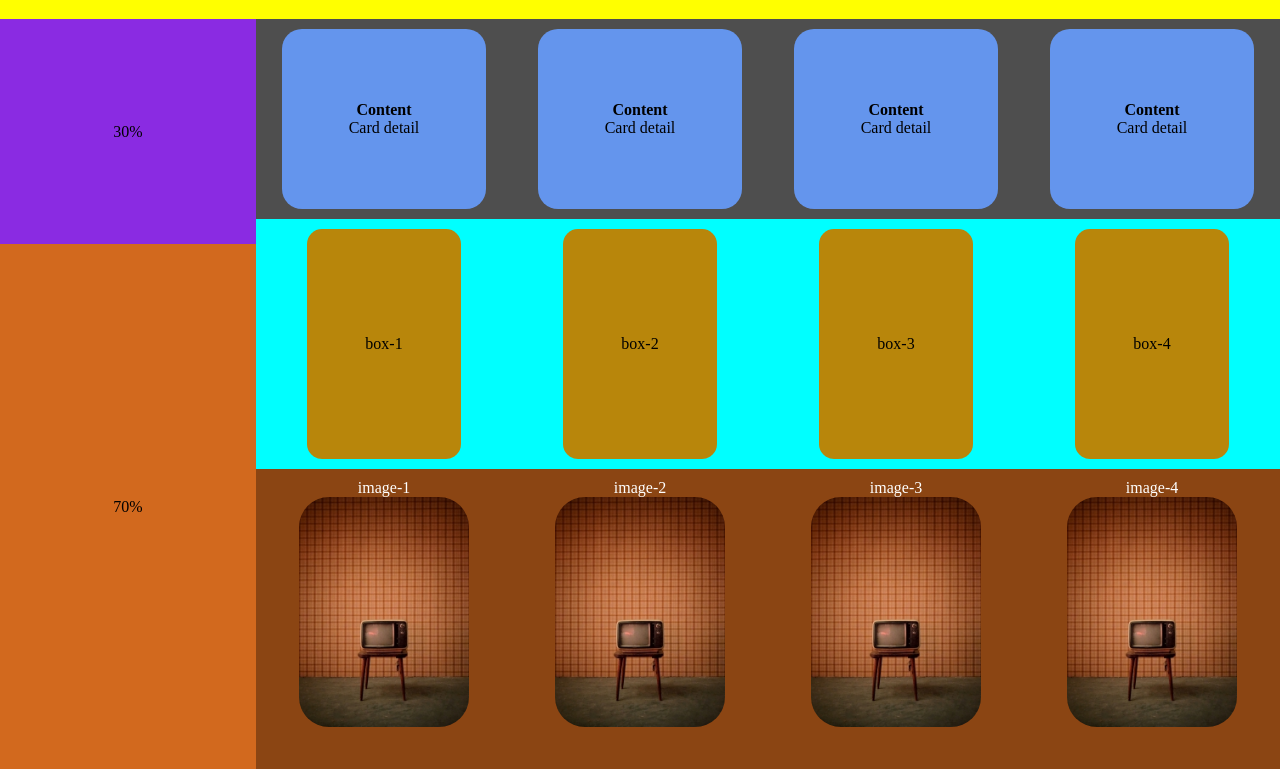
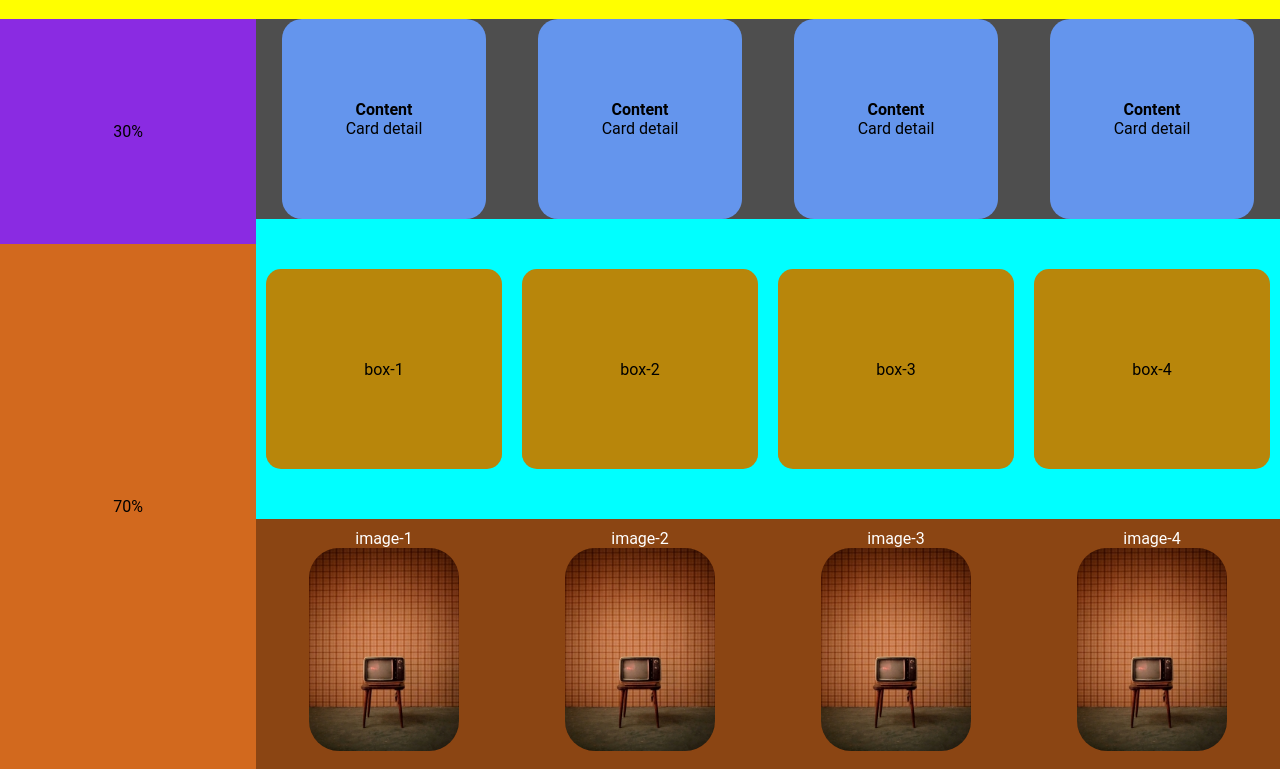
Before and after one commit to Seyidhuseyn/layout-flexible, a plain HTML site: page index.html in a window 1280 px wide. Shown: the part 51-820 px from the top of the page. Drawn offline with Linux system fonts and the light colour scheme.

Commit message:
ikinci21-01-2022

```diff
--- a/index.html
+++ b/index.html
@@ -57,7 +57,7 @@
                     <div class="image">image-1<img src="img1.jpg" alt=""></div>
                     <div class="image">image-2<img src="img1.jpg" alt=""></div>
                     <div class="image">image-3<img src="img1.jpg" alt=""></div>
-                    <div class="image">image-4<img src="img1.jpg" alt=""></div>
+                    <div class="image" id="img4">image-4<img src="img1.jpg" alt=""></div>
                 </div>
             </div> <!--main burada baglandi-->
         </div> <!--content burada baglandi-->
--- a/style.css
+++ b/style.css
@@ -2,6 +2,7 @@
     margin: 0;
     padding: 0;
     box-sizing: border-box;
+    font-family: roboto;
 }
 body {
     background-color: whitesmoke;
@@ -61,7 +62,6 @@ body {
     background-color: rgb(78, 78, 78);
     display: flex;
     justify-content: space-around;
-    flex-basis: 30%;
     height: 200px;
 }
 .card {
@@ -71,39 +71,40 @@ body {
     background-color: cornflowerblue;
     justify-content: center;
     align-items: center;
-    margin: 10px 0;
     border-radius: 20px;
 }
 .boxes {
     display: flex;
     justify-content: space-around;
     background-color: cyan;
-    height: 250px;
+    height: 300px;
+    align-items: center;
 }
 .box {
+    background-color: darkgoldenrod;
     display: flex;
     flex-direction:column;
     justify-content: space-around;
     align-items: center;
-    flex-basis: 15%;
-    background-color: darkgoldenrod;
-    margin: 10px auto;
+    flex-basis: 23%;
     border-radius: 15px;
+    height: 200px;
 }
 .images {
     display: flex;
+    align-self: center;
     justify-content: space-around;
-    align-self: center;
 }
 .image {
     display: flex;
     flex-direction:column;
-    justify-content: space-around;
+    /* justify-content: space-around; */
     align-items: center;
     color: white;
     margin: 10px auto;
+    flex: 1;
 }
 .image img {
     border-radius: 30px;
-    width: 170px;
+    width: 150px;
 }
```
